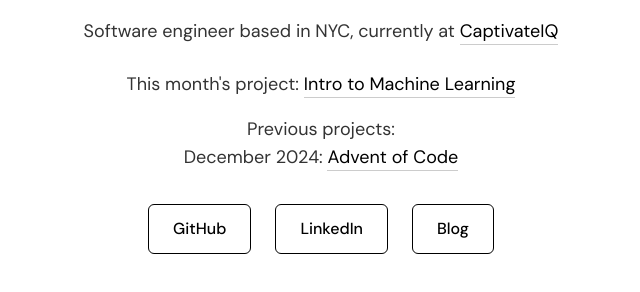
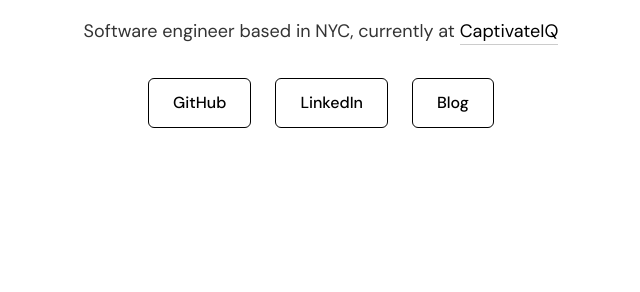
Before and after one commit to rachel-inman/rachel-inman.github.io, a plain HTML site: page index.html in a window 1280 px wide. Shown: the part 422-714 px from the top of the page, without its empty margins (319-959 px from the left). Drawn offline with Linux system fonts and the light colour scheme.

Commit message:
Update index.html

```diff
--- a/index.html
+++ b/index.html
@@ -141,11 +141,6 @@
         <div class="content-section">
             <h1>Rachel Inman</h1>
             <p>Software engineer based in NYC, currently at <a href="https://www.captivateiq.com" target="_blank">CaptivateIQ</a></p>
-            <div class="projects">
-                <p>This month's project: <a href="https://www.coursera.org/specializations/machine-learning-introduction" target="_blank">Intro to Machine Learning</a></p>
-                <p>Previous projects:<br>
-                December 2024: <a href="https://adventofcode.com" target="_blank">Advent of Code</a></p>
-            </div>
             <div class="links">
                 <a href="https://github.com/rachel-inman" target="_blank">GitHub</a>
                 <a href="https://www.linkedin.com/in/rachel-inman/" target="_blank">LinkedIn</a>
```
